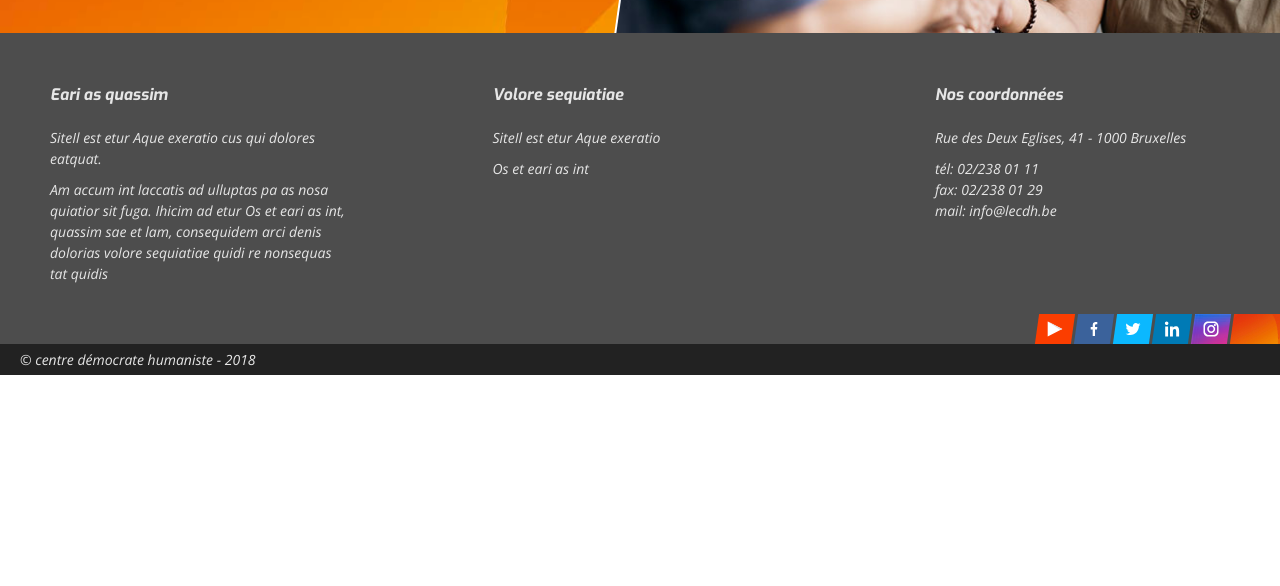
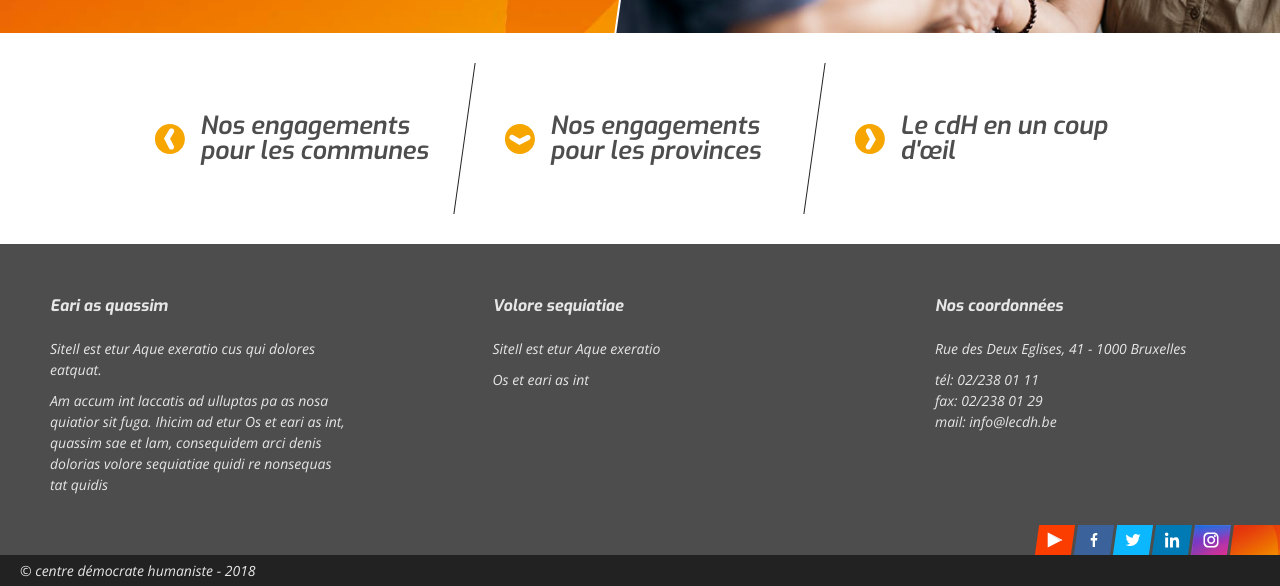
Before and after one commit to Gwouten/orange, a website: page index.html in a window 1280 px wide. Shown: the part 795-1381 px from the top of the page. Before the commit the page ends 1170 px from the top, so only its background shows below. Drawn offline with nearby package versions, Linux system fonts and the light colour scheme.

Commit message:
Finished 'engagements' section.

```diff
--- a/index.html
+++ b/index.html
@@ -166,7 +166,15 @@
     </section>
 
     <div class="engagements">
-
+      <div class="engagements__block">
+        <a href="#" class="engagements__heading">Nos engagements pour les communes</a>
+      </div>
+      <div class="engagements__block">
+        <a href="#" class="engagements__heading">Nos engagements pour les provinces</a>
+      </div>
+      <div class="engagements__block">
+        <a href="#" class="engagements__heading">Le cdH en un coup d'&oelig;il</a>
+      </div>
     </div>
 
   </main>
--- a/scss/abstracts/_mixins.scss
+++ b/scss/abstracts/_mixins.scss
@@ -1,12 +1,17 @@
-@mixin center() {
+@mixin center {
   position: absolute;
   top: 50%;
   left: 50%;
   transform: translate(-50%, -50%);
 }
-@mixin anti-skew-center() {
+@mixin anti-skew-center {
   position: absolute;
   top: 50%;
   left: 50%;
   transform: translate(-50%, -50%) skewX($anti-skew);
 }
+@mixin clearfix {
+  content: "";
+  clear: both;
+  display: table;
+}
--- a/scss/base/_utilities.scss
+++ b/scss/base/_utilities.scss
@@ -1,9 +1,3 @@
-.u-center {
-  position: absolute;
-  top: 50%;
-  left: 50%;
-  transform: translate(-50%, -50%);
-}
 .u-anti-skew {
   transform: skewX($anti-skew);
 }
--- a/scss/components/_animated-slogan.scss
+++ b/scss/components/_animated-slogan.scss
@@ -10,7 +10,7 @@ $alignment: 45%;
     text-align: right;
     width: $alignment;
     padding-right: 1rem;
-    color: $col-med-grey;
+    color: $col-secondary;
   }
   &__word {
     color: $col-grey;
--- /dev/null
+++ b/scss/components/_engagements.scss
@@ -0,0 +1,55 @@
+.engagements {
+  @include clearfix;
+  max-width: 120rem;
+  margin: 0 auto;
+
+  &__block {
+    float: left;
+    width: 35rem;
+    padding: 5rem 3rem 5rem 8.5rem;
+    margin: 3rem 0;
+    position: relative;
+    transform: skewX($skew);
+    transition: all 0.5s;
+
+    &:hover {
+      width: 45rem;
+      padding-right: 13.5rem;
+      margin-left: 5rem;
+    }
+
+    &:not(:last-of-type) {
+      border-right: 1px solid $col-black;
+    }
+
+    &:before {
+      content: "";
+      background: url(../assets/img/arrow-yellow.svg);
+      background-size: cover;
+      position: absolute;
+      top: 50%;
+      left: 4rem;
+      width: 3rem;
+      height: 3rem;
+      transform: translateY(-50%) skewX($anti-skew);
+    }
+
+    &:nth-child(1):before {
+      transform: translateY(-50%) rotateZ(100grad) skewY($skew);
+    }
+
+    &:nth-child(3):before {
+      transform: translateY(-50%) rotateZ(300grad) skewY($skew);
+    }
+  }
+
+  &__heading {
+    color: $col-grey;
+    display: inline-block;
+    font-size: 2.5rem;
+    font-family: $font-nav;
+    font-weight: 600;
+    line-height: 1;
+    transform: skewX($anti-skew);
+  }
+}
--- a/scss/layout/_footer.scss
+++ b/scss/layout/_footer.scss
@@ -6,13 +6,17 @@
   overflow: hidden;
 
   &__cols {
-    display: flex;
+    @include clearfix;
     max-width: 120rem;
     margin: 0 auto;
     justify-content: space-between;
 
     &__col {
+      float: left;
       width: 25%;
+      &:not(:last-of-type) {
+        margin-right: 12.5%;
+      }
     }
   }
 
--- a/scss/styles.scss
+++ b/scss/styles.scss
@@ -26,5 +26,6 @@
 @import "components/candidates-section";
 @import "components/discover-section";
 @import "components/animated-slogan";
+@import "components/engagements";
 
 // Pages
```
Also changed, not shown: assets/img/arrow-yellow.svg (added), css/styles.css.
